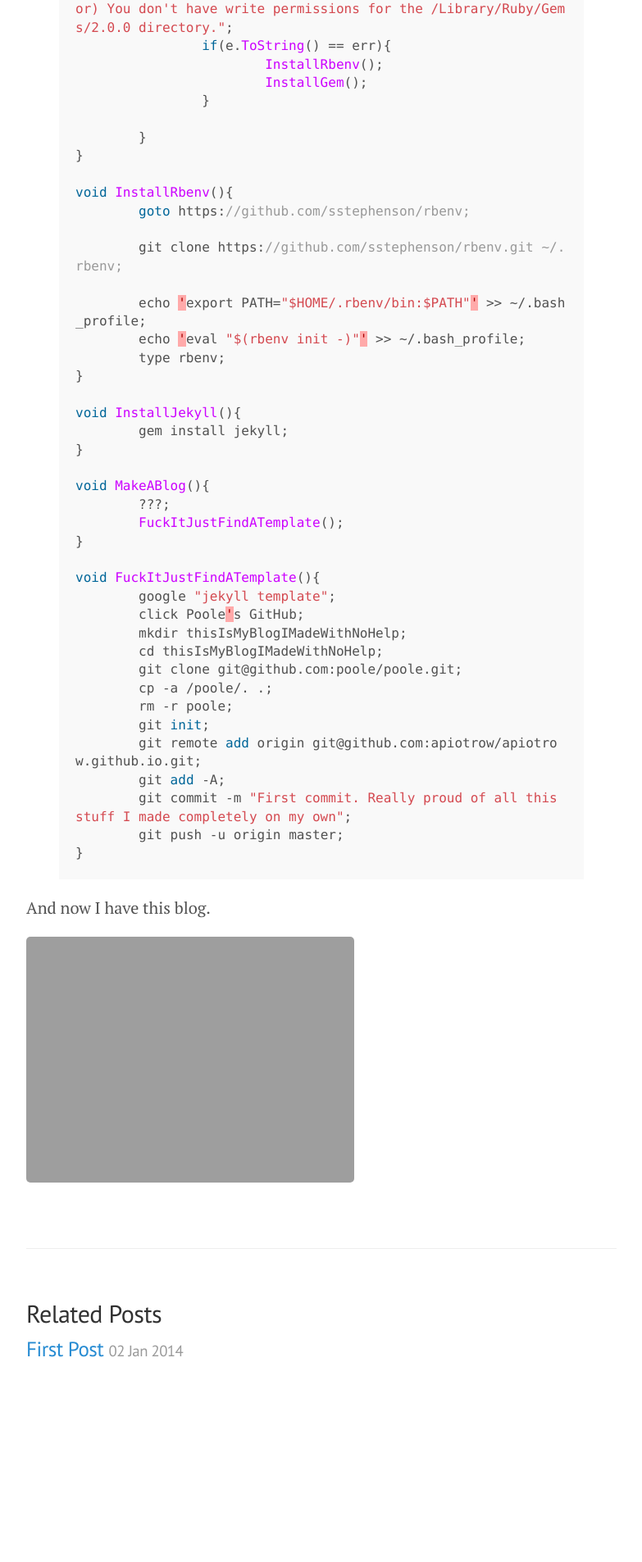
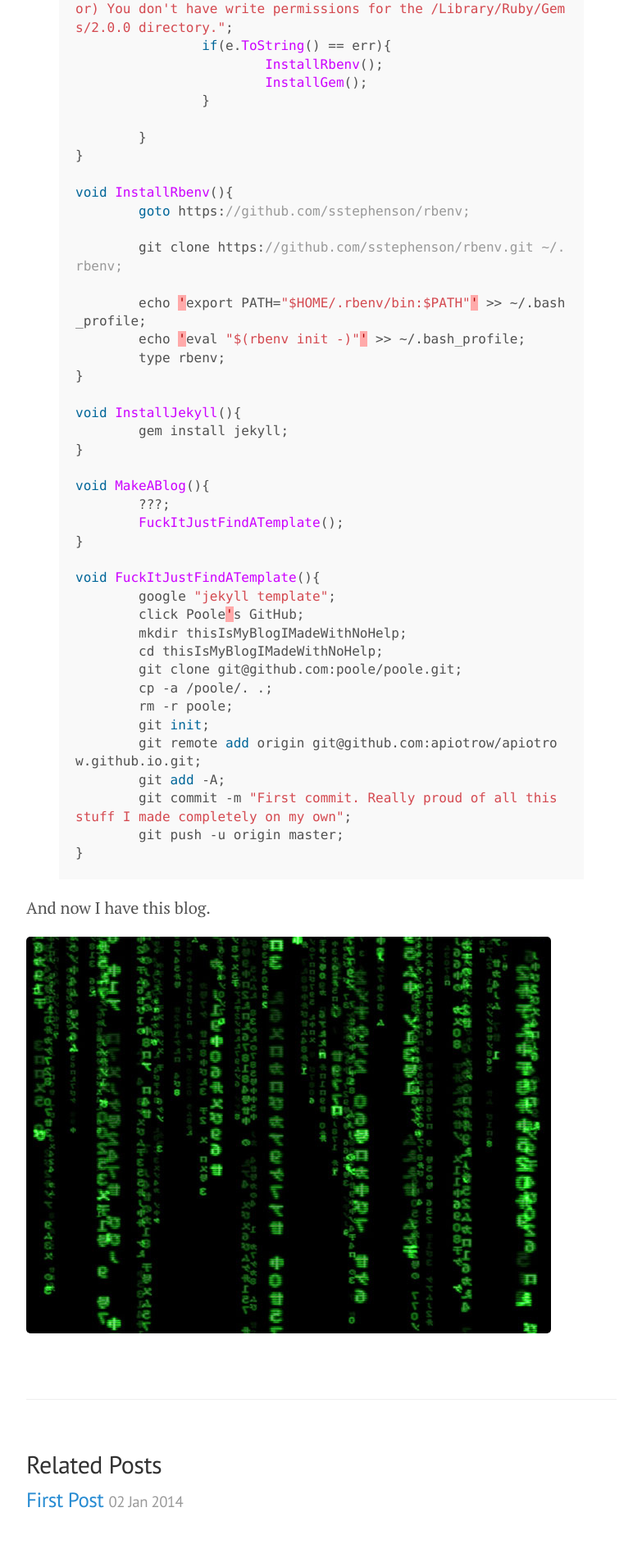
Before and after one commit to apiotrow/apiotrow.github.io, a Jekyll site: the page built from _posts/2014-08-14-we-jekyll-now.md, in a window 1280 px wide. Shown: the part 683-2589 px from the top of the page at 82% size, without its empty margins (248-1031 px from the left). Built offline with Jekyll 4.4.1, drawn with Linux system fonts in a browser that asks for light colours; Markdown is read by kramdown in place of the engine named in the settings; before the commit the page ends 2405 px from its top, so only the background shows below that.

Commit message:
Update 2014-08-14-we-jekyll-now.md

```diff
--- a/_posts/2014-08-14-we-jekyll-now.md
+++ b/_posts/2014-08-14-we-jekyll-now.md
@@ -64,4 +64,4 @@
 
 And now I have this blog.
 
-![My helpful screenshot]({{ site.url }}/assets/2014-08-14/MatrixCode.png)
+![matrix]({{ site.url }}/assets/2014-08-14/MatrixCode.jpg)
```
